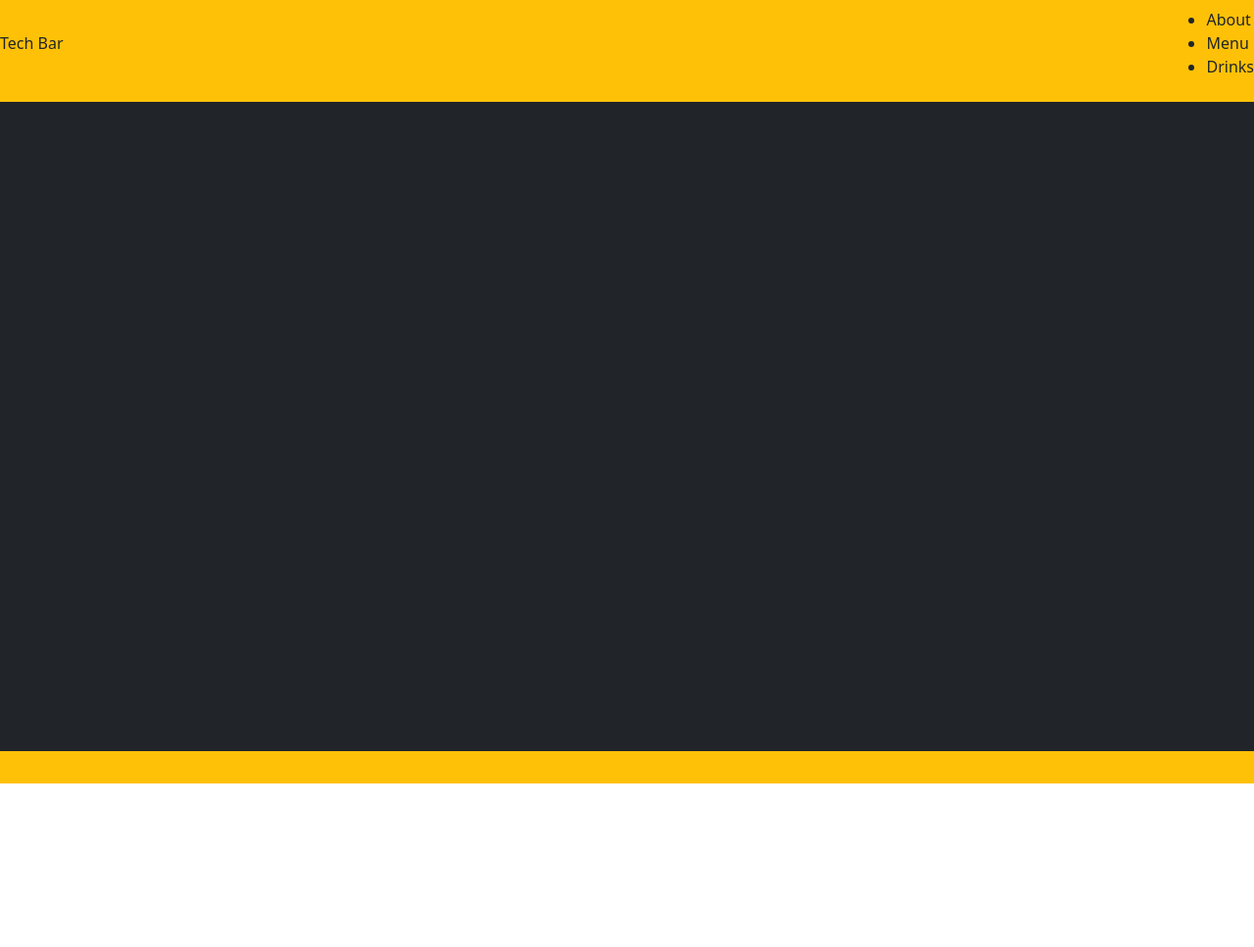
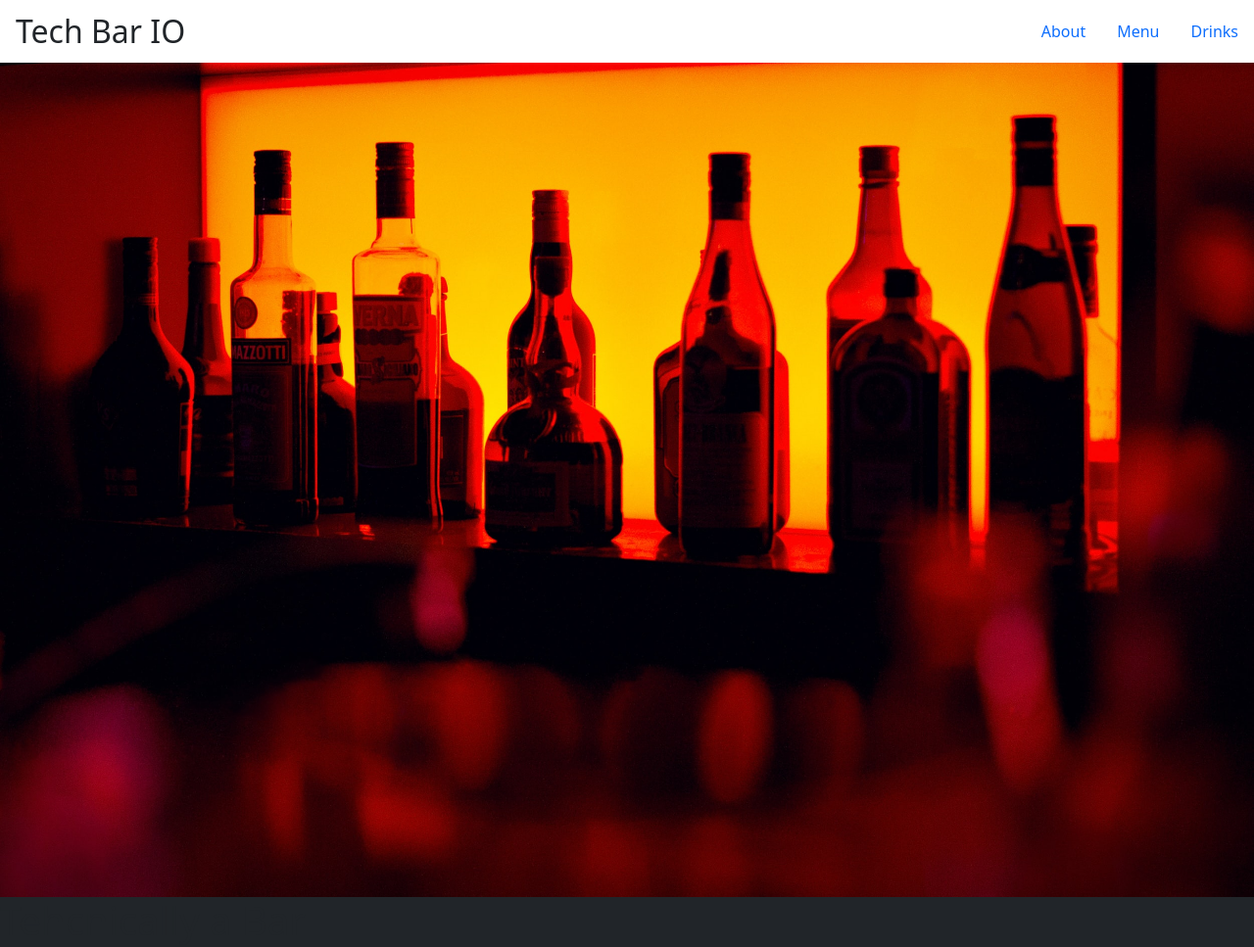
Before and after one commit to TechnicallyAustin/tortuga-bar, a website with bundled scripts: page dist/index.html in a window 1280 px wide. Shown: the whole page at 98% size. Before the commit the page ends 800 px from the top, so only its background shows below. Built offline with nearby package versions, Linux system fonts and the light colour scheme.

Commit message:
working on deesign, page creation complete, need to add meneu and more styles

```diff
--- a/src/css/styles.css
+++ b/src/css/styles.css
@@ -4,3 +4,8 @@
     height: 100vh;
     width: 100vw;
 }
+
+.img{
+    width: 100%;
+    height: auto;
+}
--- a/src/javascript/page.js
+++ b/src/javascript/page.js
@@ -1,67 +1,82 @@
 export const page = {
-  content: function(){
-    const content = document.querySelector(".content")
-    this.content = content
+  content: function () {
+    const content = document.querySelector(".content");
+    this.content = content;
   },
-  header: function(){
+  header: function () {
     const header = content.appendChild(document.createElement("header"));
-    header.setAttribute("class", "header bg-warning")
+    header.setAttribute("class", "header position-sticky top-0 bg-opacity-50");
   },
-  navbar: function(){
-    const headerSelector = document.querySelector(".header")
-    const navbar = headerSelector.appendChild(document.createElement("navbar"));
-    navbar.setAttribute("class", "navbar");
+  navbar: function () {
+    const headerSelector = document.querySelector(".header");
+    const nav = headerSelector.appendChild(document.createElement("navbar"));
+    nav.setAttribute("class", "navbar d-flex justify-content-between align-items-center");
+
+    const items = {
+      title: function () {
+        const container = nav.appendChild(document.createElement("div"));
+        const title = container.appendChild(document.createElement("p"));
+        title.setAttribute("class", "nav-title fs-2 mb-0 ms-3");
+        title.textContent = "Tech Bar IO";
+      },
+      list: function () {
+        const list = nav.appendChild(document.createElement("ul"));
+        list.setAttribute("class", "nav");
+
+        const links = ["About", "Menu", "Drinks"];
+        for (let link of links) {
+          let item = list.appendChild(document.createElement("li"));
+          let itemLink = item.appendChild(document.createElement("a"))
+          item.setAttribute("class", "nav item");
+          itemLink.setAttribute("class", "nav-link")
+          itemLink.textContent = link;
+        }
+      },
+    };
+    items.title();
+    items.list();
   },
-  navItems: function(){
-    const nav = document.querySelector(".navbar");
-
-    function title(){
-      const container = nav.appendChild(document.createElement("div"));
-      const title = container.appendChild(document.createElement("p"));
-      title.setAttribute("class", "nav-title");
-      title.textContent = "Tech Bar"
-    };
-    title()
-
-    function list(){
-      const list = nav.appendChild(document.createElement("ul"))
-      list.setAttribute("class", "");
-
-      function listItems(){
-        const links = ["About", "Menu", "Drinks"]
-        for (let link of links){
-          let item = list.appendChild(document.createElement("li"))
-          item.setAttribute("class","");
-          item.textContent = link
-        }
-      }; listItems()
-    }; list()
-  },
-  main: function(){
+  main: function () {
     const main = content.appendChild(document.createElement("main"));
-    main.setAttribute("class", "main bg-dark")
+    main.setAttribute("class", "main bg-dark");
 
     const elements = {
-      hero: function(){
+      hero: function () {
         const hero = main.appendChild(document.createElement("div"));
         hero.setAttribute("class", "");
+
+        const heroItems = {
+          img: function () {
+            const img = hero.appendChild(document.createElement("img"));
+            img.setAttribute("class", "img-fluid");
+            img.setAttribute("src", "../src/images/bar-2.jpg");
+            img.setAttribute("alt", "");
+          },
+          title: function () {
+            const title = hero.appendChild(document.createElement("h1"));
+            title.setAttribute("class", "");
+            title.textContent = "Tehcnically a Bar";
+          },
+        };
+        heroItems.img();
+        heroItems.title();
       },
-      section: function(){
+      section: function () {
         const section = main.appendChild(document.createElement("section"));
-        section.setAttribute("class","");
-      }
-    }
-
+        section.setAttribute("class", "");
+      },
+    };
+    elements.hero();
+    elements.section();
   },
-  footer: function(){
+  footer: function () {
     const footer = content.appendChild(document.createElement("footer"));
     footer.setAttribute("class", "footer bg-warning");
   },
-  build: function(){
-    this.header()
-    this.navbar()
-    this.navItems()
-    this.main()
-    this.footer()
-  }
-}
+  build: function () {
+    this.header();
+    this.navbar();
+    this.main();
+    this.footer();
+  },
+};
```
Also changed, not shown: dist/bundle.js.
